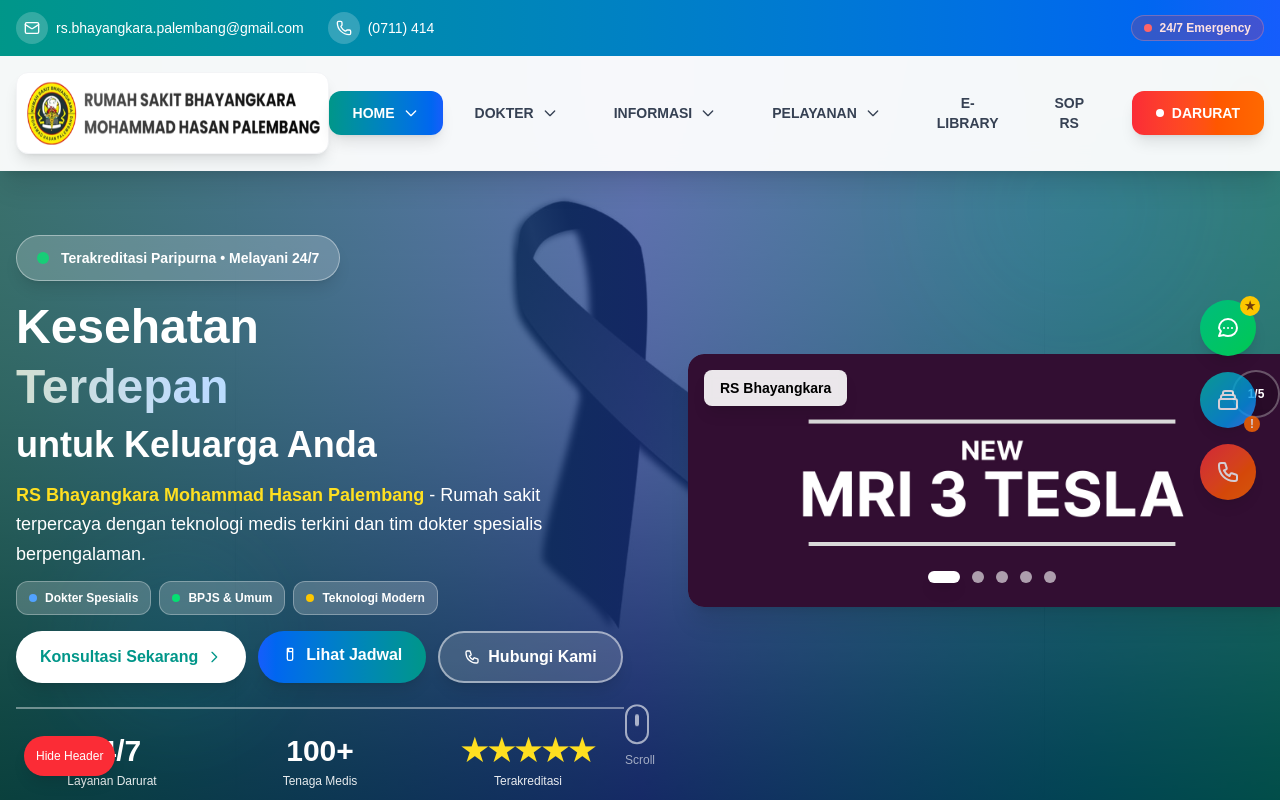
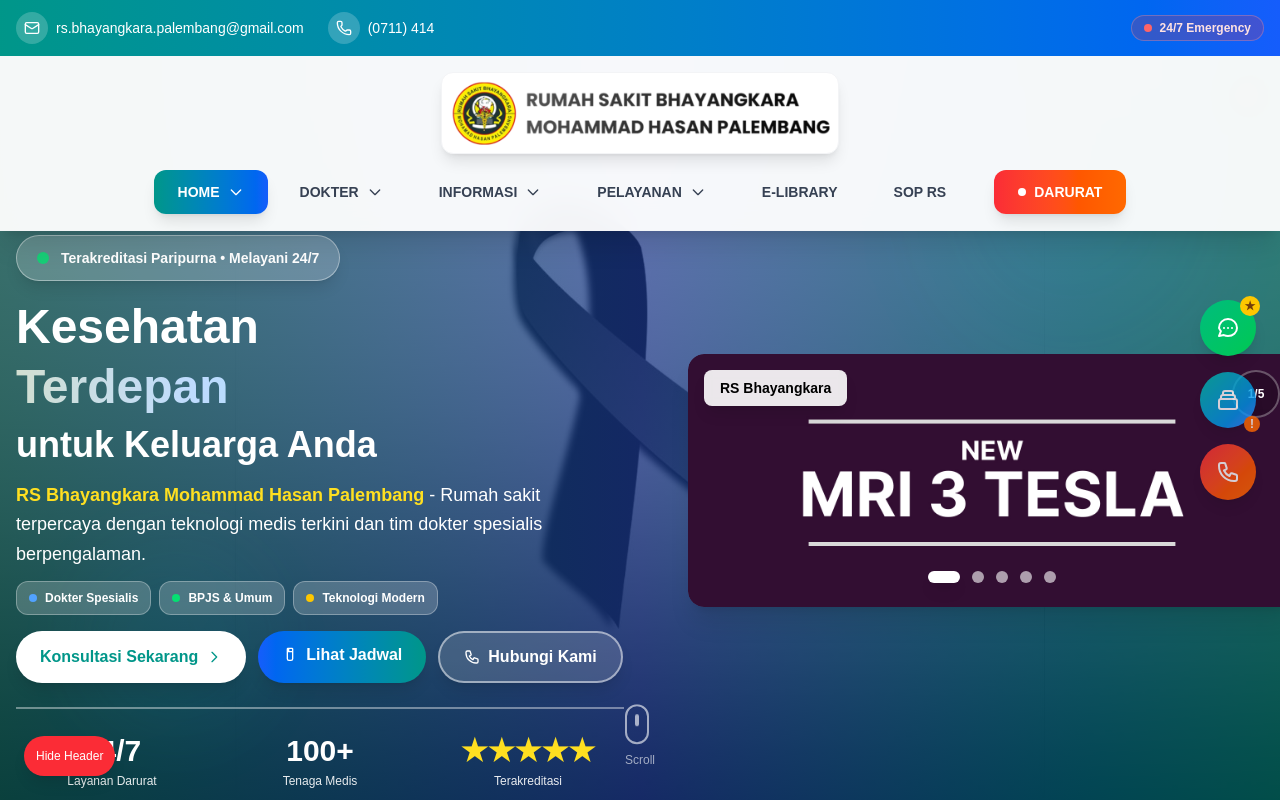
Before and after one commit to Kokorody/Web-profile-Bhayangkara, a Next.js app in the folder frontend/: page / in a window 1280 px wide. Shown: the top 800 px of the page. Built offline with nearby package versions, Linux system fonts and the light colour scheme.

Commit message:
refactor header layout for improved mobile navigation and desktop alignment

```diff
--- a/frontend/src/app/page.tsx
+++ b/frontend/src/app/page.tsx
@@ -297,7 +297,8 @@
 
         {/* Simplified Main Header */}
         <div className="container mx-auto px-4 py-4">
-          <div className="flex items-center justify-between">
+          {/* Logo and Mobile Menu Button Row */}
+          <div className="flex items-center justify-between lg:justify-center">
             {/* Simplified Logo Section */}
             <div className="group flex items-center cursor-pointer">
               <div className="bg-white p-2 rounded-xl shadow-lg hover:shadow-xl transition-shadow duration-300 border border-gray-100">
@@ -313,8 +314,28 @@
               </div>
             </div>
 
-            {/* Simplified Desktop Navigation */}
-            <nav className="hidden md:flex items-center space-x-2">
+            {/* Simplified Mobile Menu Button - Only visible on tablet and mobile */}
+            <button
+              className="lg:hidden p-3 rounded-xl bg-gray-50 hover:bg-teal-50 transition-colors duration-200 border border-gray-200"
+              onClick={() => setIsMenuOpen(!isMenuOpen)}
+            >
+              <div className="w-6 h-6 relative">
+                <div className={`absolute top-1 left-0 w-6 h-0.5 bg-gray-600 transition-transform duration-200 ${
+                  isMenuOpen ? 'rotate-45 translate-y-2' : ''
+                }`}></div>
+                <div className={`absolute top-3 left-0 w-6 h-0.5 bg-gray-600 transition-opacity duration-200 ${
+                  isMenuOpen ? 'opacity-0' : ''
+                }`}></div>
+                <div className={`absolute top-5 left-0 w-6 h-0.5 bg-gray-600 transition-transform duration-200 ${
+                  isMenuOpen ? '-rotate-45 -translate-y-2' : ''
+                }`}></div>
+              </div>
+            </button>
+          </div>
+
+          {/* Desktop Navigation - Below Logo on large screens */}
+          <div className="hidden lg:flex justify-center mt-4">
+            <nav className="flex items-center space-x-2">
               {/* HOME with Dropdown */}
               <div className="relative group">
                 <button
@@ -535,29 +556,11 @@
                 </span>
               </button>
             </nav>
-
-            {/* Simplified Mobile Menu Button */}
-            <button
-              className="md:hidden p-3 rounded-xl bg-gray-50 hover:bg-teal-50 transition-colors duration-200 border border-gray-200"
-              onClick={() => setIsMenuOpen(!isMenuOpen)}
-            >
-              <div className="w-6 h-6 relative">
-                <div className={`absolute top-1 left-0 w-6 h-0.5 bg-gray-600 transition-transform duration-200 ${
-                  isMenuOpen ? 'rotate-45 translate-y-2' : ''
-                }`}></div>
-                <div className={`absolute top-3 left-0 w-6 h-0.5 bg-gray-600 transition-opacity duration-200 ${
-                  isMenuOpen ? 'opacity-0' : ''
-                }`}></div>
-                <div className={`absolute top-5 left-0 w-6 h-0.5 bg-gray-600 transition-transform duration-200 ${
-                  isMenuOpen ? '-rotate-45 -translate-y-2' : ''
-                }`}></div>
-              </div>
-            </button>
           </div>
         </div>
 
         {/* Mobile Menu */}
-        <div className={`md:hidden fixed inset-x-0 top-24 z-50 transition-all duration-300 ${
+        <div className={`lg:hidden fixed inset-x-0 top-24 z-50 transition-all duration-300 ${
           isMenuOpen ? 'opacity-100 visible' : 'opacity-0 invisible'
         }`}>
           <div className="bg-white shadow-xl border border-gray-100 mx-4 rounded-2xl overflow-hidden">
```
